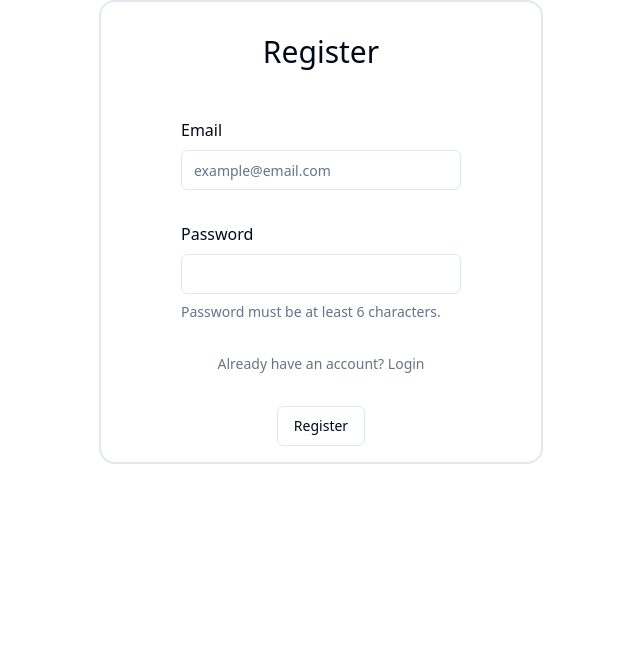
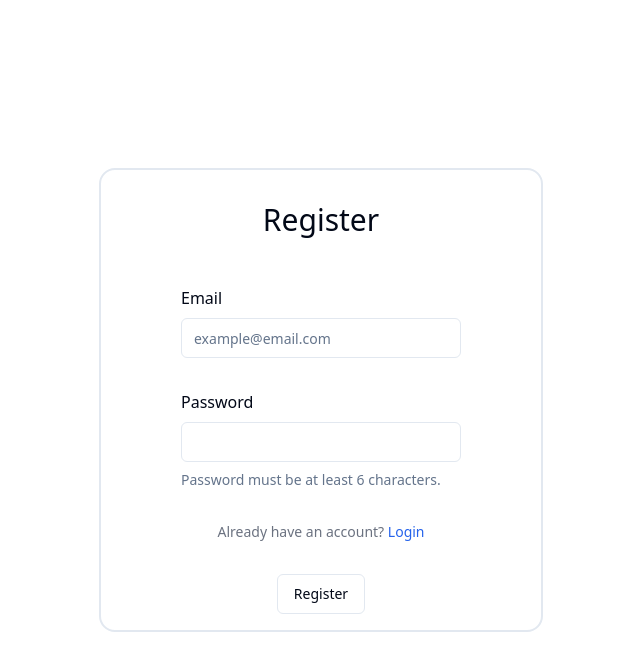
Before and after one commit to mikaellecam/schedulo, a Next.js app: page /auth/register in a window 1280 px wide. Shown: the top 670 px of the page, without its empty margins (319-959 px from the left). Built offline with nearby package versions, Linux system fonts and the light colour scheme; no server answers.

Commit message:
fixed form styling

```diff
--- a/src/components/RegisterForm.tsx
+++ b/src/components/RegisterForm.tsx
@@ -68,7 +68,10 @@ export default function RegisterForm() {
 
     return (
         <Form {...form}>
-            <form onSubmit={form.handleSubmit(onSubmit)} className="m-auto p-4 rounded-2xl w-max h-3/6 space-y-8 flex flex-col justify-center items-center border-2">
+            <div className="min-h-svh min-w-svw flex items-center justify-center">
+
+                <form onSubmit={form.handleSubmit(onSubmit)}
+                      className="m-auto p-4 rounded-2xl w-max h-3/6 space-y-8 flex flex-col justify-center items-center border-2">
                     <h1 className="text-3xl text-center p-4">Register</h1>
                     <FormField
                         control={form.control}
@@ -77,7 +80,8 @@ export default function RegisterForm() {
                             <FormItem className="m-16 space-y-2">
                                 <FormLabel className="text-base">Email</FormLabel>
                                 <FormControl>
-                                <Input {...field} className="w-[280px]" placeholder="example@email.com" {...field} />
+                                    <Input {...field} className="w-[280px]"
+                                           placeholder="example@email.com" {...field} />
                                 </FormControl>
                                 <FormMessage/>
                             </FormItem>
@@ -102,14 +106,17 @@ export default function RegisterForm() {
                     {errorMessage && <p className="text-red-500">{errorMessage}</p>}
                     <div className="text-sm text-gray-500">Already have an account?{" "}
                         <a className="relative group" href="/auth/login">
-                        <span className="hover:text-black">Login</span>
-                        <span className="absolute -bottom-1 left-1/2 w-0 h-0.5 bg-black group-hover:w-1/2 group-hover:transition-all"></span>
-                        <span className="absolute -bottom-1 right-1/2 w-0 h-0.5 bg-black group-hover:w-1/2 group-hover:transition-all"></span>
+                            <span className="text-blue-600 hover:text-blue-900">Login</span>
+                            <span
+                                className="absolute -bottom-1 left-1/2 w-0 h-0.5 bg-blue-900 group-hover:w-1/2 group-hover:transition-all"></span>
+                            <span
+                                className="absolute -bottom-1 right-1/2 w-0 h-0.5 bg-blue-900 group-hover:w-1/2 group-hover:transition-all"></span>
                         </a>
                     </div>
 
                     <Button type="submit" variant="outline" className="m-4">Register</Button>
                 </form>
+            </div>
         </Form>
 );
 }
```
Lines whose indentation alone changed are shown as unchanged.
